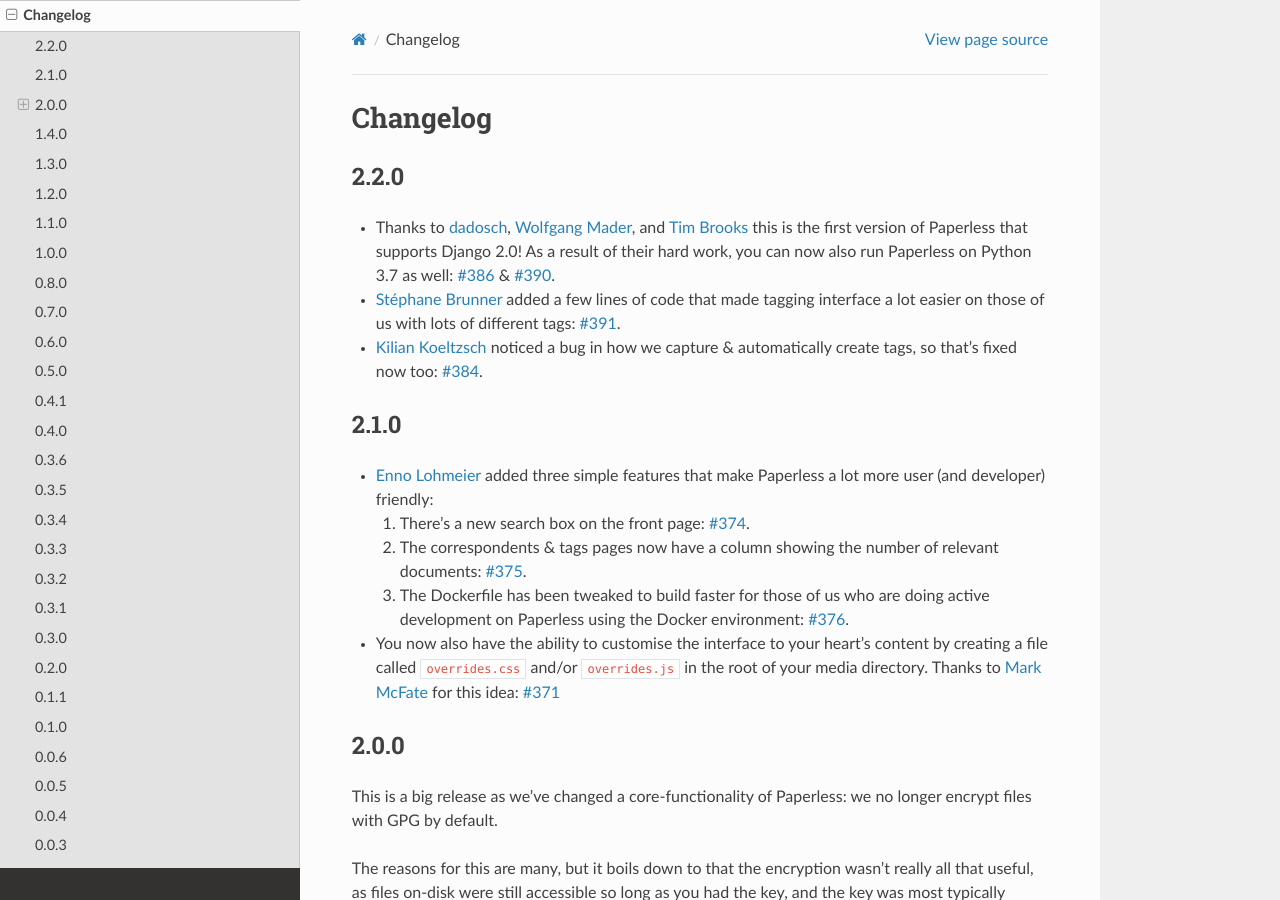
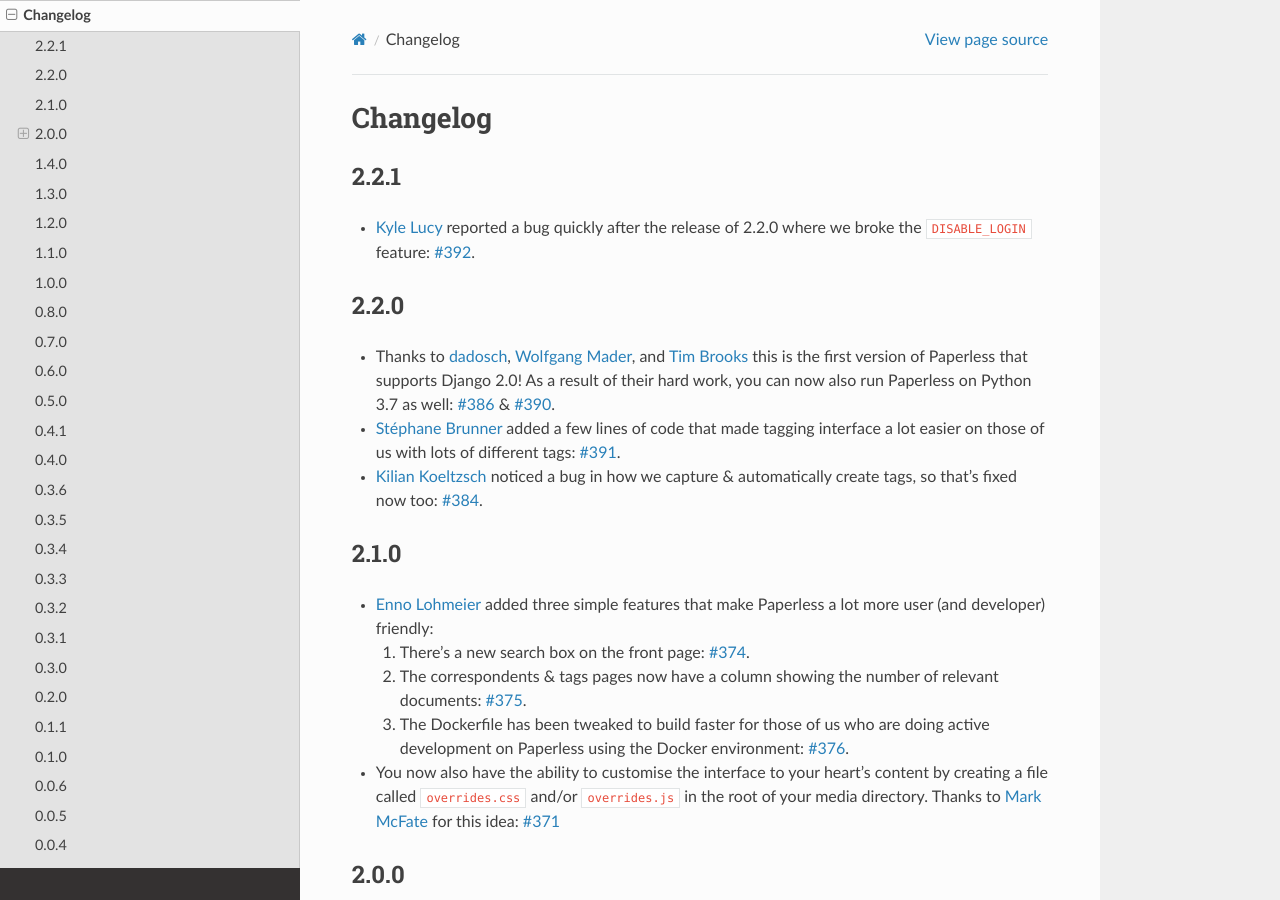
Before and after one commit to repoRangee/Large-scale, a Sphinx documentation site: the page built from docs/changelog.rst, in a window 1280 px wide and 900 px high. Built offline with Sphinx 7.4.7 and the Read the Docs theme 2.0.0, drawn with Linux system fonts in a browser that asks for light colours; formulas are drawn with MathJax 3.

Commit message:
Bump for 2.2.1

```diff
--- a/docs/changelog.rst
+++ b/docs/changelog.rst
@@ -1,5 +1,12 @@
 Changelog
 #########
+
+2.2.1
+=====
+
+* `Kyle Lucy`_ reported a bug quickly after the release of 2.2.0 where we broke
+  the ``DISABLE_LOGIN`` feature: `#392`_.
+
 
 2.2.0
 =====
@@ -12,6 +19,7 @@ Changelog
   easier on those of us with lots of different tags: `#391`_.
 * `Kilian Koeltzsch`_ noticed a bug in how we capture & automatically create
   tags, so that's fixed now too: `#384`_.
+
 
 2.1.0
 =====
@@ -546,6 +554,7 @@ bulk of the work on this big change.
 .. _#386: https://github.com/danielquinn/paperless/issues/386
 .. _#391: https://github.com/danielquinn/paperless/pull/391
 .. _#390: https://github.com/danielquinn/paperless/pull/390
+.. _#392: https://github.com/danielquinn/paperless/issues/392
 
 .. _pipenv: https://docs.pipenv.org/
 .. _a new home on Docker Hub: https://hub.docker.com/r/danielquinn/paperless/
--- a/src/paperless/version.py
+++ b/src/paperless/version.py
@@ -1 +1 @@
-__version__ = (2, 2, 0)
+__version__ = (2, 2, 1)
```
